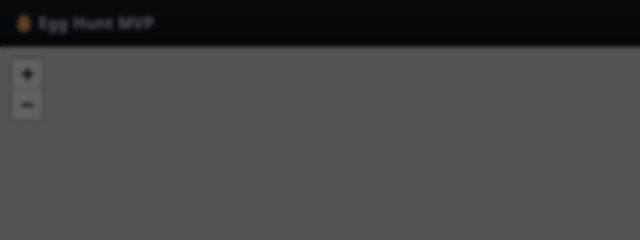
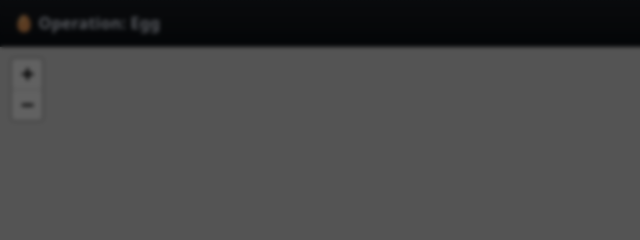
Before and after one commit to nickspeelman/egg-hunt, a plain HTML site: page index.html in a window 1280 px wide. Shown: the top 240 px of the page, 0-640 px from the left. Drawn offline with nearby package versions, Linux system fonts and the light colour scheme.

Commit message:
updating layout

```diff
--- a/index.html
+++ b/index.html
@@ -2,7 +2,7 @@
 <html>
   <head>
     <meta name="viewport" content="width=device-width, initial-scale=1" />
-    <title>Egg Hunt MVP</title>
+    <title>Operation: Egg</title>
 
     <!-- Leaflet (no API key required) -->
     <link
@@ -19,7 +19,7 @@
   <body>
     <div class="wrap">
       <header>
-        <h1>🥚 Egg Hunt MVP</h1>
+        <h1>🥚 Operation: Egg</h1>
       </header>
 
       <div class="mapWrap">
```
